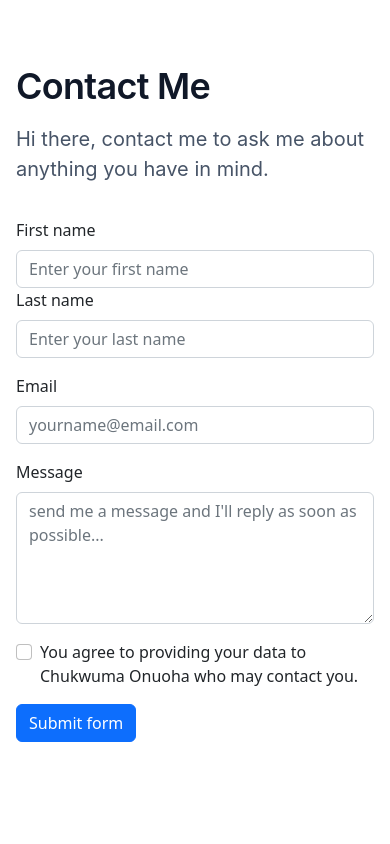
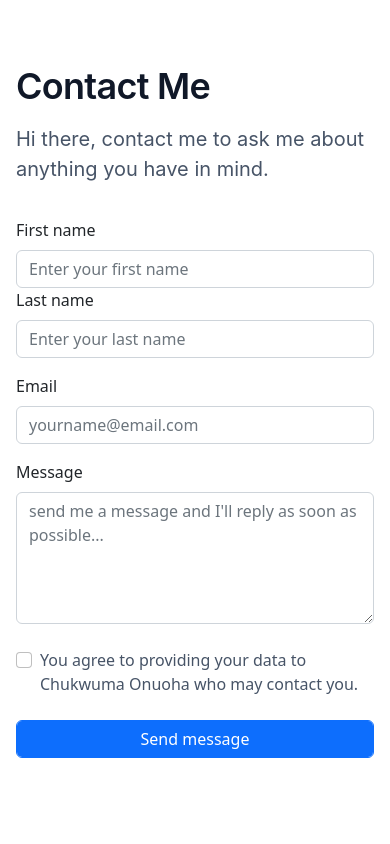
Before and after one commit to Virgold/linkTree, a React (Create React App) app: page /contact in a window 390 px wide. Shown: the top 844 px of the page. Built offline with nearby package versions, Linux system fonts and the light colour scheme.

Commit message:
complete responsive form designs

```diff
--- a/src/components/Form.jsx
+++ b/src/components/Form.jsx
@@ -57,7 +57,7 @@ function FormData() {
 
             </Row>
 
-            <Row className="mb-3">
+            <Row className="mb-4">
 
                 <Form.Group as={Col} md="12" controlId="validationCustom03">
                     <Form.Label>Message</Form.Label>
@@ -74,16 +74,17 @@ function FormData() {
 
             </Row>
 
-            <Form.Group className="mb-3">
+            <Form.Group className="mb-4">
                 <Form.Check
                     required
+                    style={{color: '#475467'}}
                     label="You agree to providing your data to Chukwuma Onuoha who may contact you."
                     // feedback="You must agree before submitting."
                     feedbackType="invalid"
                 />
             </Form.Group>
 
-            <Button type="submit">Submit form</Button>
+            <Form.Control as="button" type="submit" className='btn btn-primary' >Send message</Form.Control>
 
         </Form>
     );
```
